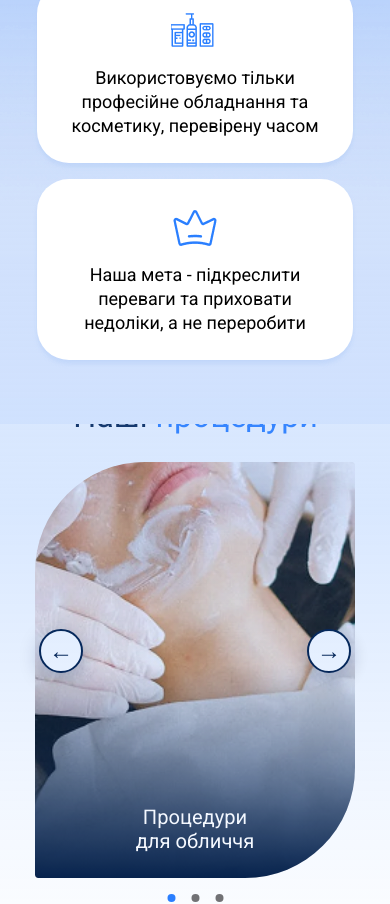
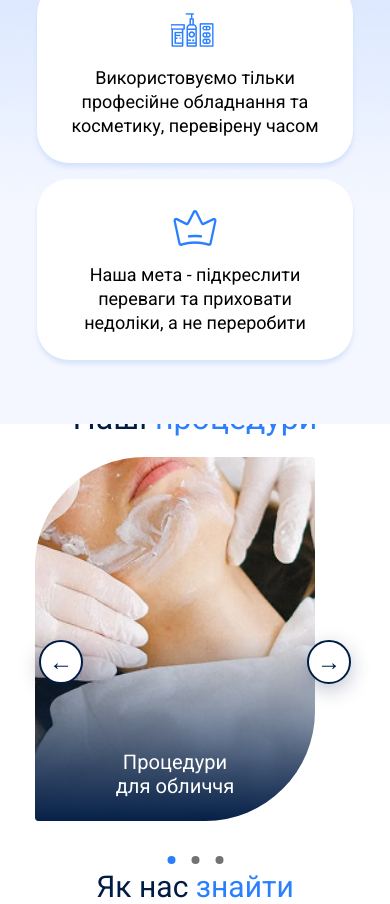
Before and after one commit to violetabarbutat-sys/genius-homework-4, a website: page index.html in a window 390 px wide. Shown: the part 1096-2000 px from the top of the page. Drawn offline with nearby package versions, Linux system fonts and the light colour scheme.

Commit message:
Refine mobile visual layout

```diff
--- a/scss/components/_hero.scss
+++ b/scss/components/_hero.scss
@@ -63,16 +63,16 @@
 .hero__content .button {
   display: flex;
   align-self: flex-start;
-  width: 186px;
-  height: 44px;
-  margin: 32px 0 0;
-  padding: 16px 24px;
-  border-radius: 24px;
+  width: 158px;
+  height: 38px;
+  margin: 28px 0 0;
+  padding: 12px 18px;
+  border-radius: 22px;
   gap: 10px;
   background: #2b7fff;
   color: #ffffff;
   font-family: "Roboto", sans-serif;
-  font-size: 16px;
+  font-size: 14px;
   font-weight: 600;
   line-height: 1;
   letter-spacing: 0;
@@ -81,13 +81,13 @@
 .hero__content p:last-child {
   display: block;
   align-self: flex-start;
-  width: 186px;
-  height: 36px;
-  margin: 8px 0 0;
+  width: 158px;
+  height: 30px;
+  margin: 6px 0 0;
   font-family: "Roboto", sans-serif;
   font-weight: 400;
-  font-size: 11px;
-  line-height: 18px;
+  font-size: 10px;
+  line-height: 15px;
   color: #4a4a4a;
   letter-spacing: 0;
   text-align: center;
--- a/scss/components/_why.scss
+++ b/scss/components/_why.scss
@@ -3,7 +3,13 @@
   overflow: visible;
   margin-top: 32px;
   padding: 0 0 64px;
-  background: #f4f7ff;
+  background: linear-gradient(
+    180deg,
+    #2b7fff 0,
+    #2b7fff 180px,
+    #f4f7ff 260px,
+    #f4f7ff 100%
+  );
   z-index: 1;
 }
 
@@ -20,19 +26,7 @@
 }
 
 .why__wave::after {
-  content: "";
-  position: absolute;
-  inset: 0;
-  z-index: 2;
-  background: linear-gradient(
-    180deg,
-    rgba(43, 127, 255, 0) 0%,
-    rgba(43, 127, 255, 0.28) 18%,
-    rgba(168, 198, 245, 0.44) 42%,
-    rgba(43, 127, 255, 0.18) 70%,
-    rgba(255, 255, 255, 0) 100%
-  );
-  mix-blend-mode: multiply;
+  display: none;
 }
 
 .why__wave-image {
--- a/scss/layouts/_responsive.scss
+++ b/scss/layouts/_responsive.scss
@@ -15,42 +15,74 @@
 
 .services__container {
   width: 320px;
-  height: 502px;
-  max-width: 320px;
+  height: 468px;
+  max-width: calc(100vw - 40px);
   margin-left: auto;
   margin-right: auto;
   padding: 0;
 }
 
 .services__title {
-  width: 247px;
-  height: 38px;
-  margin-left: 37px;
-  margin-bottom: 24px;
+  width: 100%;
+  height: auto;
+  margin-left: 0;
+  margin-bottom: 20px;
   font-family: "Roboto", sans-serif;
   font-size: 32.16px;
   font-weight: 500;
-  line-height: 1;
+  line-height: 1.15;
 }
 
 .services__slider {
-  width: 320px;
-  max-width: 320px;
-  height: 440px;
-  margin: 0;
+  width: 280px;
+  max-width: calc(100vw - 40px);
+  height: 388px;
+  margin: 0 auto;
   overflow: hidden;
 }
 
 .services__cards {
-  width: 320px;
-  max-width: 320px;
-  height: 416px;
+  width: 280px;
+  max-width: calc(100vw - 40px);
+  height: 364px;
   margin: 0;
   padding: 0;
 }
 
+.services-card {
+  width: 280px;
+  height: 364px;
+}
+
+.services-card__front,
+.services-card__back {
+  padding: 0 56px 22px;
+}
+
+.services-card--face .services-card__front,
+.services-card--face .services-card__back {
+  background-size: 420px 571px;
+  background-position: -100px -155px;
+}
+
+.services-card--body .services-card__front,
+.services-card--body .services-card__back {
+  background-size: 615px 410px;
+  background-position: -170px -23px;
+}
+
+.services-card--hair .services-card__front,
+.services-card--hair .services-card__back {
+  background-size: 371px 557px;
+  background-position: -42px -2px;
+}
+
+.services__button {
+  top: 56%;
+}
+
 .services__pagination {
-  top: 494px;
+  top: 456px;
   left: 50%;
   transform: translateX(-50%);
 }
@@ -253,6 +285,7 @@
     margin-top: 0;
     padding-top: 24px;
     padding-bottom: 96px;
+    background: #f4f7ff;
   }
 
   .why__wave {
```
Also changed, not shown: css/style.css.
